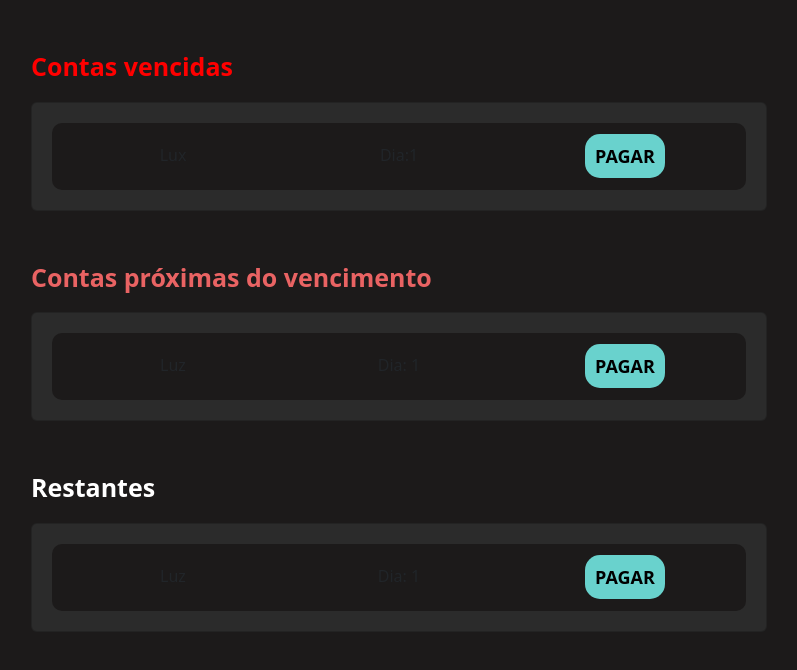
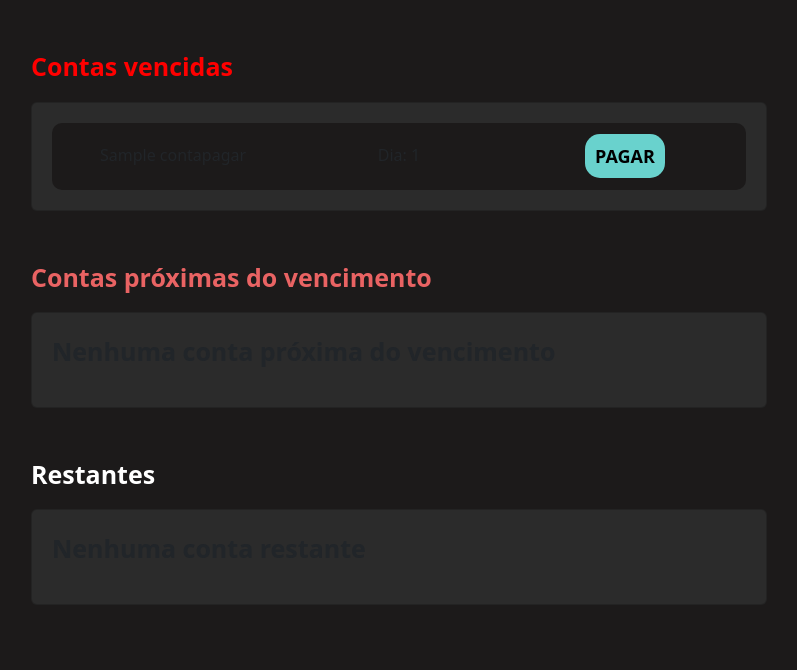
Before and after one commit to FabioPortella/Finance_PSW, a Django app: page /contas/ver_contas/ in a window 1280 px wide. Shown: the part 56-726 px from the top of the page, without its empty margins (51-848 px from the left). Run offline with Django 4.2, Linux system fonts and the light colour scheme; tables that the repository leaves empty hold one stand-in row (values such as "Sample post").

Commit message:
concluindo contas a pagar

```diff
--- a/contas/templates/definir_contas.html
+++ b/contas/templates/definir_contas.html
@@ -3,7 +3,7 @@
 {% block 'head' %}
 
     <link href="{% static 'perfil/css/home.css' %}" rel="stylesheet">
-    <link href="{% static 'perfil/css/gerenciar.css' %}" rel="stylesheet">
+    <!--<link href="{% static 'perfil/css/gerenciar.css' %}" rel="stylesheet">-->
 
 {% endblock %}
 
--- a/contas/templates/ver_contas.html
+++ b/contas/templates/ver_contas.html
@@ -3,7 +3,7 @@
 {% block 'head' %}
 
     <link href="{% static 'perfil/css/home.css' %}" rel="stylesheet">
-    <link href="{% static 'perfil/css/gerenciar.css' %}" rel="stylesheet">
+    <!--<link href="{% static 'perfil/css/gerenciar.css' %}" rel="stylesheet">-->
     <style>
         .linha-conta{
 
@@ -30,76 +30,72 @@
             <div class="col-md-8">
                 <p class="fonte-destaque" style="color: red;">Contas vencidas</p>
                 <div class="card">
-
+                        {% for conta in contas_vencidas %}
                             <div class="linha-conta">
                                 <div class="row">
                                     <div class="col-md text-center">
-                                        Lux
+                                        {{conta.titulo}}
                                     </div>
                                     <div class="col-md text-center">
-                                        Dia:1
+                                        Dia: {{conta.dia_pagamento}}
                                     </div>
                                     <div class="col-md text-center">
                                         <a href="#" class="botao-principal">PAGAR</a>
                                     </div>
                                 </div>
                             </div>
-
+                        {% empty %}
+                            <p class="fonte-destaque">Nenhuma conta vencida</p>
+                        {% endfor %}
                 </div>
                 <br>
                 <br>
                 <p class="fonte-destaque" style="color: #E96363;">Contas próximas do vencimento</p>
                 <div class="card">
-
-
+                        {% for contas in contas_proximas_vencimento %}
                             <div class="linha-conta">
                                 <div class="row">
                                     <div class="col-md text-center">
-                                        Luz
+                                        {{contas.titulo}}
                                     </div>
                                     <div class="col-md text-center">
-                                        Dia: 1
+                                        Dia: {{contas.dia_pagamento}}
                                     </div>
                                     <div class="col-md text-center">
                                         <a href="#" class="botao-principal">PAGAR</a>
                                     </div>
                                 </div>
                             </div>
-
-
-
+                        {% empty %}
+                            <p class="fonte-destaque">Nenhuma conta próxima do vencimento</p>
+                        {% endfor %}
                 </div>
                 <br>
                 <br>
                 <p class="fonte-destaque">Restantes</p>
                 <div class="card">
-
-
+                        {% for contas in contas_restantes %}
                             <div class="linha-conta">
                                 <div class="row">
                                     <div class="col-md text-center">
-                                        Luz
+                                        {{contas}}
                                     </div>
                                     <div class="col-md text-center">
-                                        Dia: 1
+                                        Dia: {{contas.dia_pagamento}}
                                     </div>
                                     <div class="col-md text-center">
                                         <a href="#" class="botao-principal">PAGAR</a>
                                     </div>
                                 </div>
                             </div>
-
-
-
+                        {% empty %}
+                            <p class="fonte-destaque">Nenhuma conta restante</p>
+                        {% endfor %}
                 </div>
-
             </div>
-
             <div class="col-md-4">
             </div>
-
         </div>
-
     </div>
 
 {% endblock %}
--- a/contas/views.py
+++ b/contas/views.py
@@ -1,8 +1,11 @@
 from django.shortcuts import render, redirect
 from django.contrib import messages
 from django.contrib.messages import constants
+
+from datetime import datetime
 from perfil.models import Categoria
-from .models import ContaPagar
+from .models import ContaPagar, ContaPaga
+
 
 def definir_contas(request):
     if request.method == "GET":
@@ -32,4 +35,29 @@ def definir_contas(request):
 
 
 def ver_contas(request):
-    return render(request, 'ver_contas.html')
+    MES_ATUAL = datetime.now().month
+    DIA_ATUAL = datetime.now().day
+
+    contas = ContaPagar.objects.all().order_by('dia_pagamento')
+    contas_pagas = ContaPaga.objects.filter(
+        data_pagamento__month=MES_ATUAL).values(
+        'conta')
+    contas_vencidas = contas.filter(
+        dia_pagamento__lt=DIA_ATUAL).exclude(        # menor que o dia atual
+        id__in=contas_pagas)
+    contas_proximas_vencimento = contas.filter(
+        dia_pagamento__lte = DIA_ATUAL + 5).filter(  # menor ou igual que o dia atual
+        dia_pagamento__gt = DIA_ATUAL).exclude(      # maior que dia atual
+        id__in=contas_pagas)                         # excluir contas pagas
+    contas_restantes = contas.exclude(
+        id__in = contas_vencidas).exclude(
+        id__in = contas_proximas_vencimento).exclude(
+        id__in = contas_pagas)
+
+    context = {
+        'contas_vencidas': contas_vencidas,
+        'contas_proximas_vencimento': contas_proximas_vencimento,
+        'contas_restantes': contas_restantes,
+    }
+
+    return render(request, 'ver_contas.html', context)
--- a/perfil/templates/home.html
+++ b/perfil/templates/home.html
@@ -153,7 +153,7 @@
 
                     <hr class="hr-borda">
 
-                    <a href="#" class="botao-principal">Ver mais</a>
+                    <a href="{% url 'ver_contas' %}" class="botao-principal">Ver mais</a>
 
                 </div>
             </div>
```
